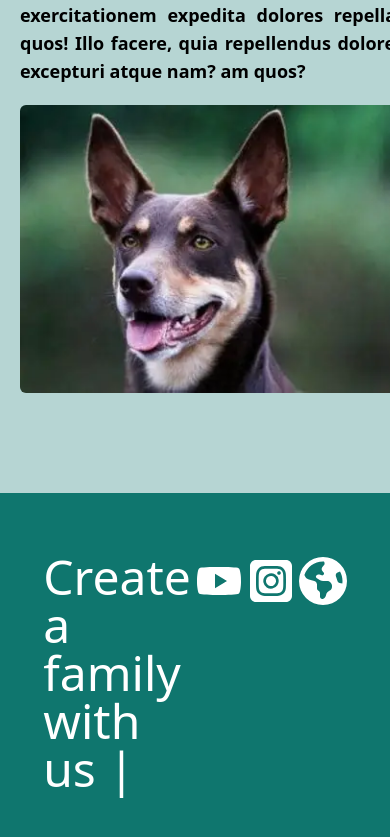
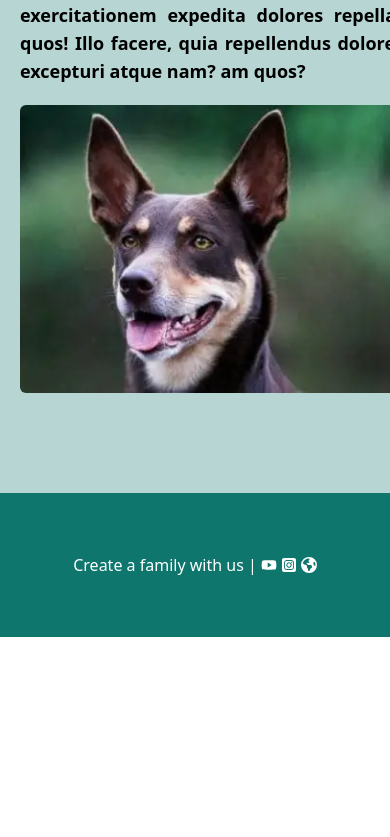
Before and after one commit to Sudharsan-R23/Pet-Adoption, a React (Vite) app: page / in a window 390 px wide. Shown: the part 1637-2474 px from the top of the page. After the commit the page ends 2274 px from the top, so only its background shows below. Built offline with nearby package versions, Linux system fonts and the light colour scheme.

Commit message:
Refacter

```diff
--- a/src/Components/Footer.jsx
+++ b/src/Components/Footer.jsx
@@ -6,7 +6,7 @@ export default function
 () {
   return (
     <div>
-        <div className={`p-15 text-5xl content-center bg-[#0F766E] justify-center content-center flex text-white`}>
+        <div className={`p-15 md:text-5xl content-center bg-[#0F766E] justify-center content-center flex text-white`}>
             <h1>Create a family with us | </h1>
             <div className={`flex ml-1 pt-1 gap-1`}>
                 < TiSocialYoutube/>
```
